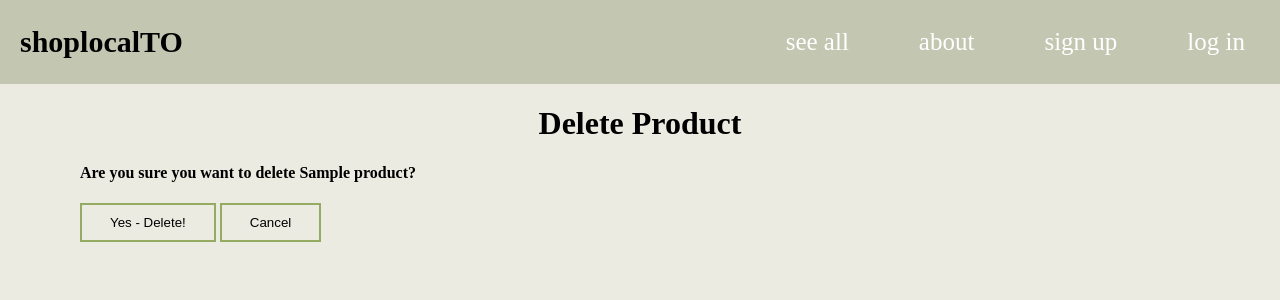
After one commit to nlimtung/shopTO, a Django app: page /business/1/delete_product/ in a window 1280 px wide. The commit adds this page. Shown: the top 300 px of the page. Run offline with Django 4.2, Linux system fonts and the light colour scheme; tables that the repository leaves empty hold one stand-in row (values such as "Sample post"); some web fonts are replaced.

Commit message:
added product model and functionality

```diff
--- a/main_app/models.py
+++ b/main_app/models.py
@@ -1,6 +1,7 @@
 from django.db import models
 from datetime import date
 from django.contrib.auth.models import User
+from django.urls import reverse
 
 
 CATEGORY = (
@@ -39,6 +40,8 @@ class Product(models.Model):
     name = models.CharField(max_length = 100)
     description = models.CharField(max_length=1000)
     url = models.URLField(max_length = 200)
+    image = models.ImageField(upload_to='businesscollector/',default='default.png',null=True)
+
 
     business = models.ForeignKey(Business, on_delete=models.CASCADE)
 
--- a/main_app/static/css/style.css
+++ b/main_app/static/css/style.css
@@ -90,7 +131,14 @@ nav a:hover {
 }
 
 p {
-    margin: 15px 0 15px 0
+    margin: 15px 0 15px 0;
+}
+a {
+    text-decoration: none;
+    color: white;
+}
+a:hover{
+    color: black;
 }
 .delete-form{
     padding-top: 50px;
@@ -107,18 +155,30 @@ p {
 
 }
 .btn {
-    background-color: white;
+    background-color: rgb(236, 235, 226);
     color: black;
     border: 2px solid #95AA63;
     text-align: center;
-    padding: 12px 28px;
+    padding: 10px 28px;
 }
 .btn:hover{
     background-color: #95AA63;
-    padding: 14px 30px;
+
 }
 
 .createform{
   line-height: 30px;
 
 }
+button {
+    background-color: rgb(236, 235, 226);
+    color: black;
+    border: 2px solid #95AA63;
+    text-align: center;
+    padding: 5px 5px;
+    margin-bottom: 10px;
+}
+button:hover{
+    background-color: #95AA63;
+
+}
--- a/main_app/templates/business/index.html
+++ /dev/null
@@ -1,4 +0,0 @@
-{% extends 'base.html' %}
-{% block content %}
-<h1>All the Businesses</h1>
-{%endblock%}
--- /dev/null
+++ b/main_app/templates/main_app/product_confirm_delete.html
@@ -0,0 +1,13 @@
+{% extends 'base.html' %}
+
+{% block content %}
+  <h1>Delete Product</h1>
+
+  <h4>Are you sure you want to delete <span class="teal-text">{{ object.name }}</span>?</h4>
+
+  <form action="" method="POST">
+    {% csrf_token %}
+    <input type="submit" value="Yes - Delete!" class="btn">
+    <a href="{% url 'detail' product.id %}"><button class="btn">Cancel</button></a>
+  </form>
+{% endblock %}
--- a/main_app/urls.py
+++ b/main_app/urls.py
@@ -15,4 +15,6 @@ urlpatterns =  [
     path('businesses/<int:pk>/update', views.BusinessesUpdate.as_view(), name='businesses_update'),
     path('businesses/<int:pk>/delete', views.BusinessesDelete.as_view(), name='businesses_delete'),
     path('business/<int:business_id>/add_product/', views.add_product, name='add_product'),
+    path('business/<int:pk>/edit_product/', views.edit_product.as_view(), name='edit_product'),
+    path('business/<int:pk>/delete_product/', views.delete_product.as_view(), name='delete_product'),
 ]
--- a/main_app/views.py
+++ b/main_app/views.py
@@ -1,4 +1,5 @@
 from dataclasses import fields
+from itertools import product
 from pyexpat import model
 from django.shortcuts import render, redirect
 from django.http import HttpResponse
@@ -38,11 +39,12 @@ def businesses_detail(request, business_id):
   business = Business.objects.get(id=business_id)
   product = Product.objects.get(id=business_id)
   product_form = ProductForm()
-  print('product',product)
-  print('business model',business)
-  print('product form', product_form)
+  #print('product',product)
+  # print('business model',business)
+  # print('product form', product_form)
   return render(request, 'businesses/detail.html', {
-    'business': business, 'product_form': product_form, 'product': product })
+    'business': business, 'product_form': product_form, 'product': product})
+
 def signup(request):
   error_message = ''
   if request.method == 'POST':
@@ -112,3 +114,12 @@ def add_product(request, business_id):
     new_product.business_id = business_id
     new_product.save()
   return redirect('detail', business_id=business_id)
+
+class edit_product(UpdateView):
+  model = Product
+  fields =  ['description', 'url']
+  success_url = '/businesses/{business_id}/'
+
+class delete_product(DeleteView):
+  model = Product
+  success_url = '/businesses/{business_id}/'
```
Also changed, not shown: other parts of main_app/static/css/style.css (+42 -1 lines), main_app/templates/businesses/detail.html (+47 -16 lines), main_app/templates/main_app/product_form.html (added, +20 -0 lines), main_app/migrations/0014_product_user.py (added), main_app/migrations/0015_remove_product_user.py (added), main_app/migrations/0016_product_image.py (added).
